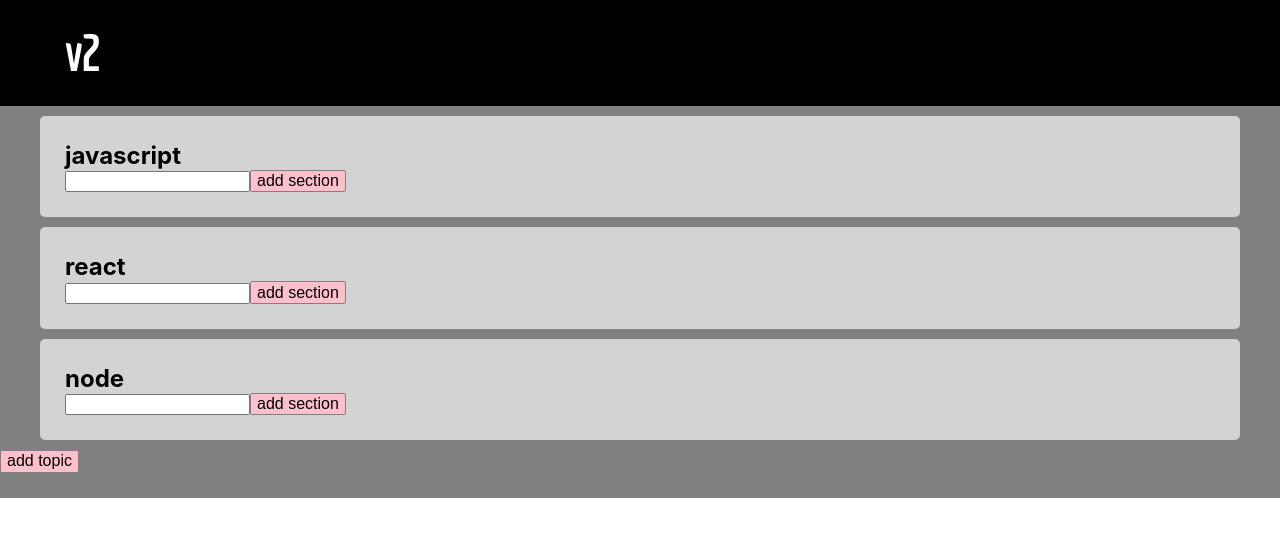
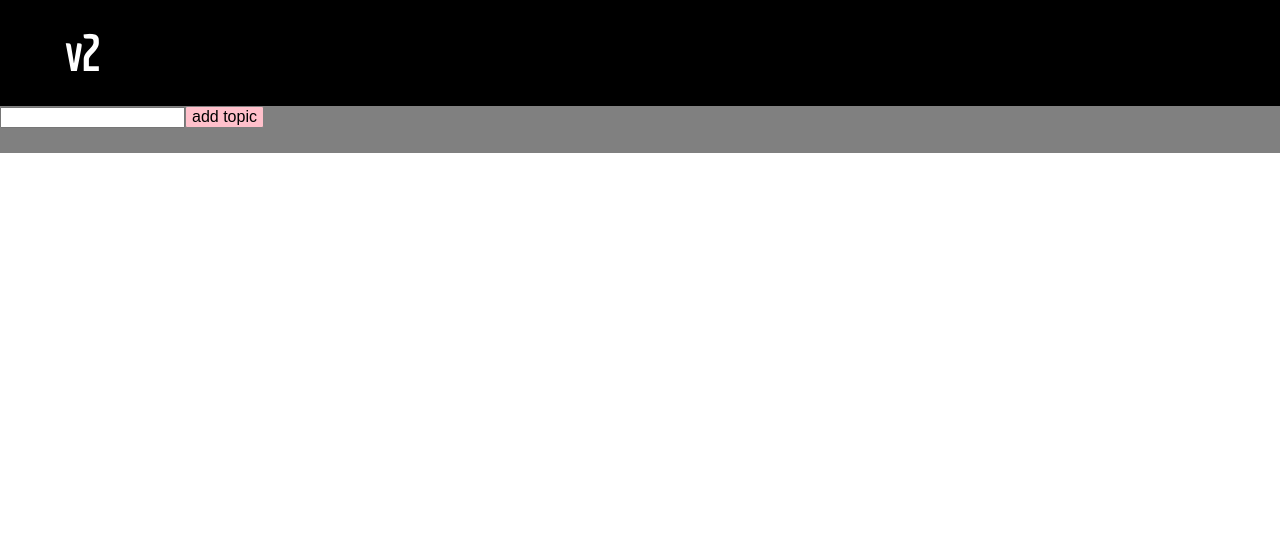
Before and after one commit to fdavison-v2/v2-checklist, a React (Create React App) app: page / in a window 1280 px wide. Shown: the top 536 px of the page. Built offline with nearby package versions, Linux system fonts and the light colour scheme.

Commit message:
delete topic button

```diff
--- a/src/App.css
+++ b/src/App.css
@@ -86,7 +86,7 @@ button{
   border: 1px solid gray;
 }
 
-.project-buttons button {
+.project-buttons button, .topic-buttons button {
   display: flex;
   align-items: center;
   background: none;
@@ -97,3 +97,12 @@ button{
 button:hover {
   font-weight: 700;
 }
+
+.topic-buttons {
+  display: flex;
+  align-items: center;
+}
+
+.topic-buttons button{
+  font-weight: bold;
+}
--- a/src/components/Dash.jsx
+++ b/src/components/Dash.jsx
@@ -7,31 +7,27 @@ export default class Dash extends React.Component {
         super()
 
         this.state = {
-            topics: [{
-                id: 1,
-                name: 'javascript'
-            },
-            {
-                id: 2,
-                name: 'react'
-            },
-            {
-                id: 3,
-                name: 'node'
-            },
-            ],
+            topics: [],
             topic: {
                 id: 0,
-                name: 'new topic'
-            }
+                name: ''
+            },
+            topicName: 'new topic'
         }
+        this.deleteTopic = this.deleteTopic.bind(this)
     }
 
 
     addTopic() {
-        const {topics, topic} = this.state
+        const {topics, topic, topicName} = this.state
+        topic.name = topicName
         topics.push(topic)
         this.getTopics()
+        this.setState({
+            topic: {
+                id: topic.id + 1
+            }
+        })
     }
 
     getTopics(){
@@ -39,6 +35,19 @@ export default class Dash extends React.Component {
             topics: this.state.topics
         })
         console.log(this.state.topics)
+    }
+
+    deleteTopic(id){
+        const {topics} = this.state
+        let index = topics.findIndex(topic => topic.id === +id)
+        topics.splice(index, 1)
+        this.getTopics()
+    }
+
+    handleChange(e){
+        this.setState({
+            topicName: e.target.value
+        })
     }
 
     render() {
@@ -54,9 +63,16 @@ export default class Dash extends React.Component {
                     <Topic
                         key={el.id}
                         topic={el}
+                        deleteTopic = {this.deleteTopic}
                     />
 
                 ))}
+
+
+                {/* INPUT */}
+                <input
+                onChange={(e)=> this.handleChange(e)}
+                type="text"/>
 
                 {/* ADD TOPIC BUTTON */}
                 <button
--- a/src/components/Section.jsx
+++ b/src/components/Section.jsx
@@ -23,7 +23,6 @@ export default class Section extends React.Component{
             <div className="project-buttons">
                     <button>edit</button>
 
-
                     <button
                     onClick={()=> this.props.deleteSection(section.id)}
                     >X</button>
--- a/src/components/Topic.jsx
+++ b/src/components/Topic.jsx
@@ -24,7 +24,7 @@ export default class Topic extends React.Component {
        this.getSections()
        this.setState({
            section: {
-               id: +this.state.section.id + 1
+               id: +section.id + 1
            }
         })
     }
@@ -50,12 +50,20 @@ export default class Topic extends React.Component {
     }
 
     render() {
-        const {topic} = this.props
+        const {topic, deleteTopic} = this.props
         return (
             <div className="topic">
 
                 {/* Topic.jsx */}
-                <h2>{topic.name}</h2>
+                <div className="topic-buttons">
+                <h2>{topic.name} {topic.id}</h2>
+                    <button>edit</button>
+
+                    <button
+                    onClick={()=>deleteTopic(topic.id)}
+                    >X</button>
+
+                </div>
 
 
                 {/* MAP OUT SECTIONS.. */}
```
